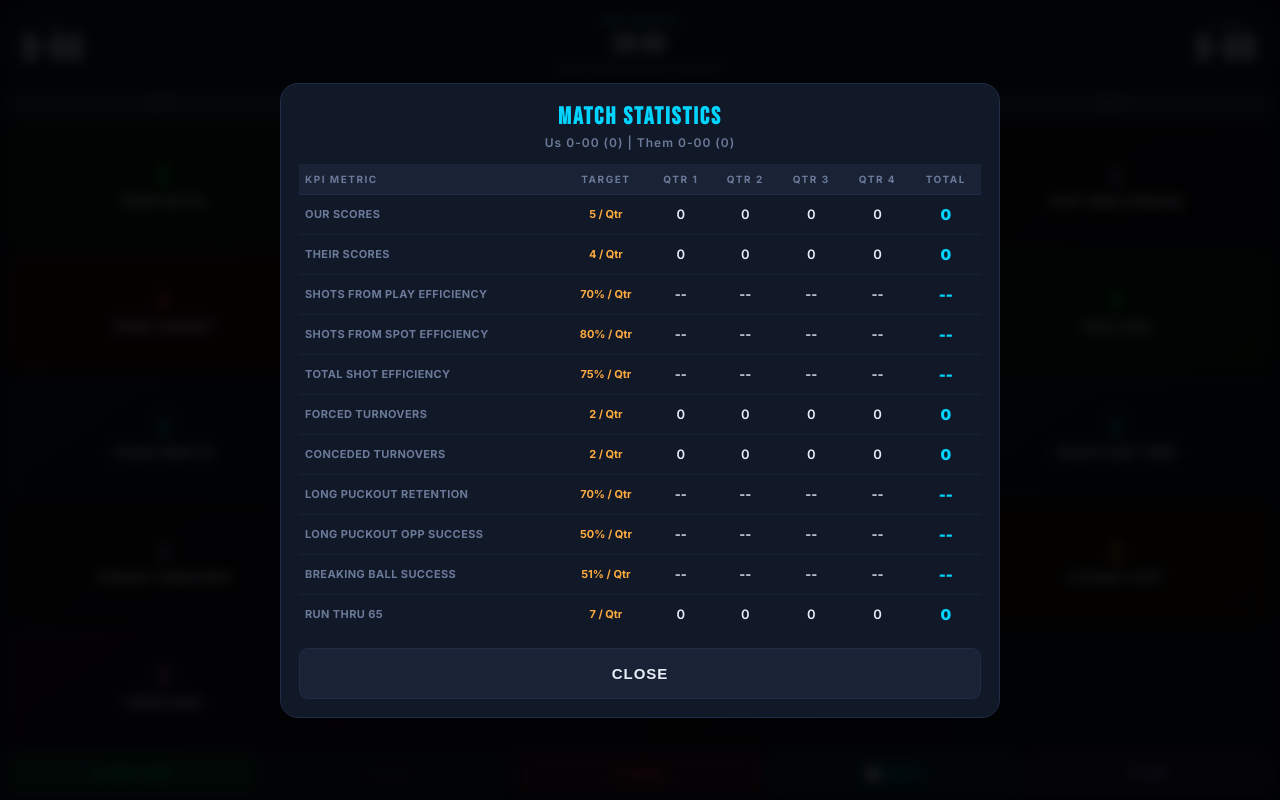
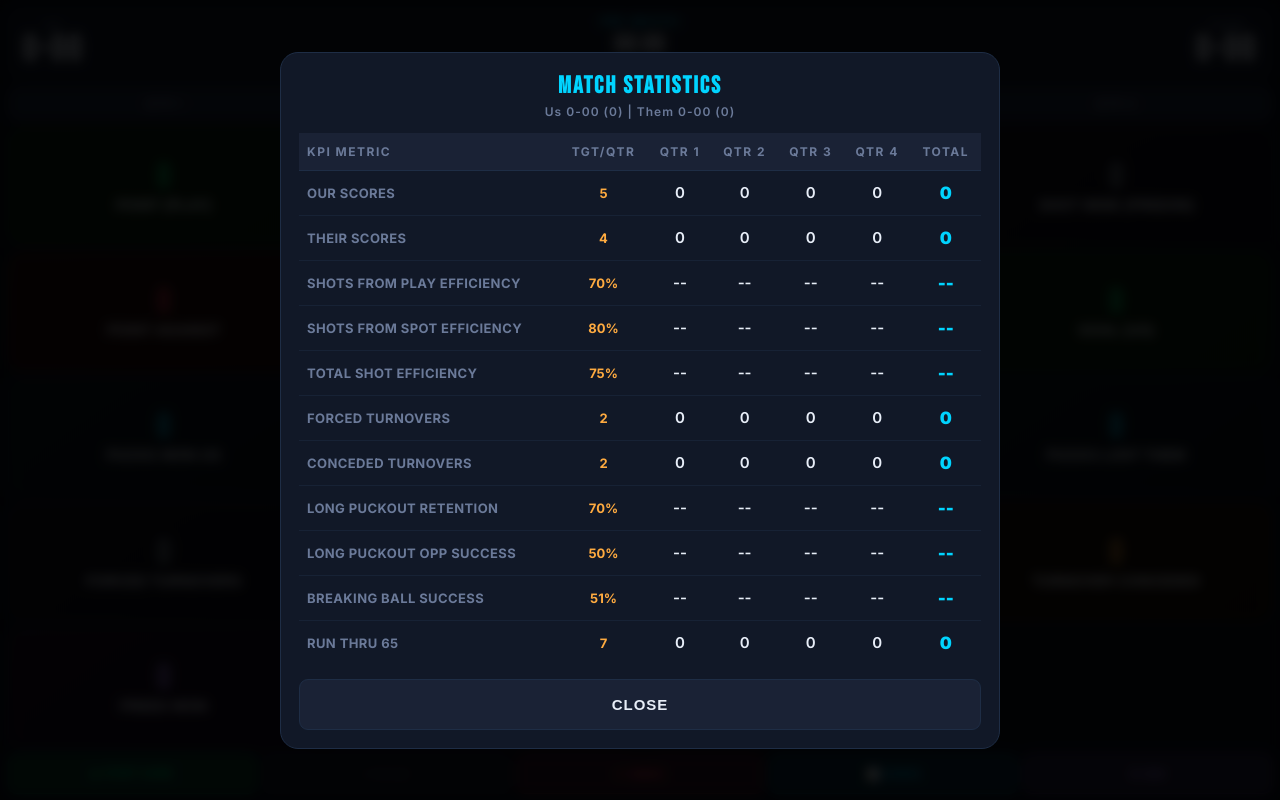
Before and after one commit to fisab68/gaastats, a plain HTML site: page index.html in a window 1280 px wide. Both pictures are taken after a click on the button "📊 STATS". Drawn offline with Linux system fonts and the light colour scheme.

Commit message:
Update index.html

```diff
--- a/index.html
+++ b/index.html
@@ -181,16 +181,16 @@
   .kpi-btn.cat-misc    { background: linear-gradient(145deg, #101018, #0a0a14); border-color: #202040; }
 
   .kpi-label {
-    font-size: 12px; font-weight: 800;
+    font-size: 14px; font-weight: 800;
     text-transform: uppercase; letter-spacing: 0.3px;
     text-align: center; line-height: 1.2; color: var(--text);
     order: 2;
   }
   .kpi-count {
     font-family: 'Bebas Neue', sans-serif;
-    font-size: 28px; line-height: 1;
+    font-size: 34px; line-height: 1;
     order: 1;
-    opacity: 0.65;
+    opacity: 0.75;
   }
 
   .cat-for     .kpi-count { color: #00e676; }
@@ -329,28 +329,28 @@
     color: var(--text-dim); margin-bottom: 14px;
     font-weight: 600; letter-spacing: 1px;
   }
-  #stats-table { width: 100%; border-collapse: collapse; font-size: 13px; }
+  #stats-table { width: 100%; border-collapse: collapse; font-size: 15px; }
   #stats-table th {
     background: var(--surface2); color: var(--text-dim);
-    font-size: 10px; font-weight: 700; letter-spacing: 1.5px;
-    text-transform: uppercase; padding: 9px 6px; text-align: center;
+    font-size: 12px; font-weight: 700; letter-spacing: 1.5px;
+    text-transform: uppercase; padding: 11px 8px; text-align: center;
     border-bottom: 1px solid var(--border); position: sticky; top: 0;
   }
   #stats-table th:first-child { text-align: left; }
   #stats-table td {
-    padding: 10px 6px; text-align: center;
+    padding: 12px 8px; text-align: center;
     border-bottom: 1px solid rgba(30,45,69,0.5);
     font-weight: 600; color: var(--text);
   }
   #stats-table td:first-child {
     text-align: left; color: var(--text-dim);
-    font-size: 11px; font-weight: 700;
+    font-size: 13px; font-weight: 700;
     text-transform: uppercase; letter-spacing: 0.4px;
   }
   #stats-table td.target-col {
-    color: var(--amber); font-size: 11px; font-weight: 700;
+    color: var(--amber); font-size: 13px; font-weight: 700;
   }
-  #stats-table td.total-col { color: var(--accent); font-weight: 900; font-size: 15px; }
+  #stats-table td.total-col { color: var(--accent); font-weight: 900; font-size: 17px; }
   #stats-table td.bad  { color: var(--red) !important; font-weight: 800; }
   #stats-table td.good { color: var(--green) !important; }
   #stats-table tr:last-child td { border-bottom: none; }
@@ -472,7 +472,7 @@
     <button class="kpi-btn cat-misc"    data-kpi="Forced Turnovers"   onclick="logEvent(this,event)"><span class="kpi-label">Forced Turnovers</span><span class="kpi-count">0</span></button>
     <button class="kpi-btn cat-contest" data-kpi="Contested Won"      onclick="logEvent(this,event)"><span class="kpi-label">Contested Won</span><span class="kpi-count">0</span></button>
     <button class="kpi-btn cat-contest" data-kpi="Contested Lost"     onclick="logEvent(this,event)"><span class="kpi-label">Contested Lost</span><span class="kpi-count">0</span></button>
-    <button class="kpi-btn cat-contest" data-kpi="Cleanly Lost"       onclick="logEvent(this,event)"><span class="kpi-label">Cleanly Lost</span><span class="kpi-count">0</span></button>
+    <button class="kpi-btn cat-contest" data-kpi="Turnover Conceded"  onclick="logEvent(this,event)"><span class="kpi-label">Turnover Conceded</span><span class="kpi-count">0</span></button>
     <!-- Row 5: Frees + Run thru 65 -->
     <button class="kpi-btn cat-free"    data-kpi="Frees Won"          onclick="logEvent(this,event)"><span class="kpi-label">Frees Won</span><span class="kpi-count">0</span></button>
     <button class="kpi-btn cat-free"    data-kpi="Frees Lost"         onclick="logEvent(this,event)"><span class="kpi-label">Frees Lost</span><span class="kpi-count">0</span></button>
@@ -510,7 +510,7 @@
     <table id="stats-table">
       <thead>
         <tr>
-          <th>KPI Metric</th><th>Target</th><th>Qtr 1</th><th>Qtr 2</th><th>Qtr 3</th><th>Qtr 4</th><th>Total</th>
+          <th>KPI Metric</th><th>Tgt/Qtr</th><th>Qtr 1</th><th>Qtr 2</th><th>Qtr 3</th><th>Qtr 4</th><th>Total</th>
         </tr>
       </thead>
       <tbody id="stats-tbody"></tbody>
@@ -539,7 +539,7 @@ const KPI_LIST = [
   'Point (Play)','Shot Wide (Play)','Point (Free/65)','Shot Wide (Free/65)',
   'Point Against','Wide Against','Goal Against','Goal (Us)',
   'Pucks Won Us','Pucks Lost Us','Pucks Won Them','Pucks Lost Them',
-  'Forced Turnovers','Contested Won','Contested Lost','Cleanly Lost',
+  'Forced Turnovers','Contested Won','Contested Lost','Turnover Conceded',
   'Frees Won','Frees Lost','Run thru 65'
 ];
 const STORAGE_KEY = 'gaa_event_log_v6';
@@ -1079,7 +1079,7 @@ function showDisplay() {
   const rows = [
     {
       label: 'Our Scores',
-      target: '5 / Qtr',
+      target: '5',
       targetVal: 5,
       // counts: sum of Point(Play) + Point(Free/65) + Goal(Us) — each goal = 1 score
       qval: q => c('Point (Play)',q) + c('Point (Free/65)',q) + c('Goal (Us)',q),
@@ -1088,7 +1088,7 @@ function showDisplay() {
     },
     {
       label: 'Their Scores',
-      target: '4 / Qtr',
+      target: '4',
       targetVal: 4,
       qval: q => c('Point Against',q) + c('Goal Against',q),
       total: () => [1,2,3,4].reduce((s,q)=> s + c('Point Against',q) + c('Goal Against',q), 0),
@@ -1096,21 +1096,21 @@ function showDisplay() {
     },
     {
       label: 'Shots from Play Efficiency',
-      target: '70% / Qtr',
+      target: '70%',
       isPct: true,
       qval: q => { const n = c('Point (Play)',q); const d = n + c('Shot Wide (Play)',q); return {n,d}; },
       bad: (n,d) => d > 0 && (n/d) < 0.70,
     },
     {
       label: 'Shots from Spot Efficiency',
-      target: '80% / Qtr',
+      target: '80%',
       isPct: true,
       qval: q => { const n = c('Point (Free/65)',q); const d = n + c('Shot Wide (Free/65)',q); return {n,d}; },
       bad: (n,d) => d > 0 && (n/d) < 0.80,
     },
     {
       label: 'Total Shot Efficiency',
-      target: '75% / Qtr',
+      target: '75%',
       isPct: true,
       qval: q => {
         const n = c('Point (Play)',q) + c('Point (Free/65)',q);
@@ -1121,42 +1121,42 @@ function showDisplay() {
     },
     {
       label: 'Forced Turnovers',
-      target: '2 / Qtr',
+      target: '2',
       qval: q => c('Forced Turnovers',q),
       total: () => [1,2,3,4].reduce((s,q)=> s + c('Forced Turnovers',q), 0),
       bad: (v) => v < 2,
     },
     {
       label: 'Conceded Turnovers',
-      target: '2 / Qtr',
-      qval: q => c('Cleanly Lost',q),
-      total: () => [1,2,3,4].reduce((s,q)=> s + c('Cleanly Lost',q), 0),
+      target: '2',
+      qval: q => c('Turnover Conceded',q),
+      total: () => [1,2,3,4].reduce((s,q)=> s + c('Turnover Conceded',q), 0),
       bad: (v) => v > 2,  // red if conceding too many
     },
     {
       label: 'Long Puckout Retention',
-      target: '70% / Qtr',
+      target: '70%',
       isPct: true,
       qval: q => { const n = c('Pucks Won Us',q); const d = n + c('Pucks Lost Us',q); return {n,d}; },
       bad: (n,d) => d > 0 && (n/d) < 0.70,
     },
     {
       label: 'Long Puckout Opp Success',
-      target: '50% / Qtr',
+      target: '50%',
       isPct: true,
       qval: q => { const n = c('Pucks Won Them',q); const d = n + c('Pucks Lost Them',q); return {n,d}; },
       bad: (n,d) => d > 0 && (n/d) < 0.50,
     },
     {
       label: 'Breaking Ball Success',
-      target: '51% / Qtr',
+      target: '51%',
       isPct: true,
       qval: q => { const n = c('Contested Won',q); const d = n + c('Contested Lost',q); return {n,d}; },
       bad: (n,d) => d > 0 && (n/d) < 0.51,
     },
     {
       label: 'Run Thru 65',
-      target: '7 / Qtr',
+      target: '7',
       qval: q => c('Run thru 65',q),
       total: () => [1,2,3,4].reduce((s,q)=> s + c('Run thru 65',q), 0),
       bad: (v) => v < 7,
```
